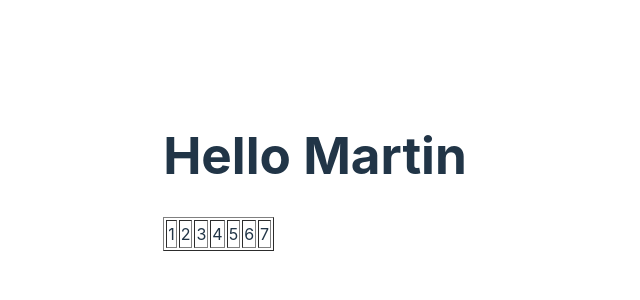
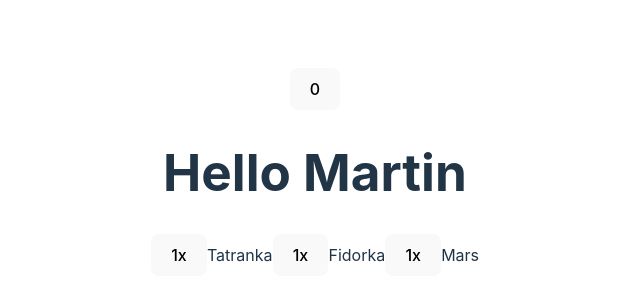
Before and after one commit to MartinNuc/react-course-2024-09-02, a React (Vite) app: page / in a window 1280 px wide. Shown: the part 228-528 px from the top of the page, without its empty margins (325-965 px from the left). Built offline with nearby package versions, Linux system fonts and the light colour scheme.

Commit message:
list of vending items

```diff
--- a/src/App.tsx
+++ b/src/App.tsx
@@ -1,16 +1,15 @@
-import { Table } from "./by_martin/table";
-
 import './App.css';
+import { Counter } from './by_martin/counter';
+import { VendingMachine } from "./vending-machine/vending-machine";
 
 function App() {
   const jmeno = "Martin";
 
-  const input = [1, 2, 3, 4, 5, 6, 7];
-
   return (
     <>
+    <Counter></Counter>
       <h1>Hello {jmeno}</h1>
-      <Table array={input} columns={3} />
+      <VendingMachine />
     </>
   );
 }
--- /dev/null
+++ b/src/by_martin/counter.tsx
@@ -0,0 +1,13 @@
+import { useState } from "react";
+
+export function Counter() {
+  const [count, setCount] = useState(0);
+
+  function handleIncrement() {
+    setCount(count + 1);
+  }
+
+  return <button onClick={handleIncrement}>
+    {count}
+  </button>
+}
--- /dev/null
+++ b/src/vending-machine/vending-item.tsx
@@ -0,0 +1,16 @@
+type Props = {
+  name: string;
+};
+
+export function VendingItem({ name }: Props) {
+  function handleClick() {
+    console.log(name);
+  }
+
+  return (
+    <>
+      <button onClick={handleClick}>1x</button>
+      {name}
+    </>
+  );
+}
--- /dev/null
+++ b/src/vending-machine/vending-machine.tsx
@@ -0,0 +1,15 @@
+import { VendingItem } from "./vending-item";
+
+export function VendingMachine() {
+  const goods = [
+    'Tatranka',
+    'Fidorka',
+	  'Mars'
+  ];
+
+  return (
+    <div>
+      {goods.map(item => <VendingItem name={item} />)}
+    </div>
+  )
+}
```
